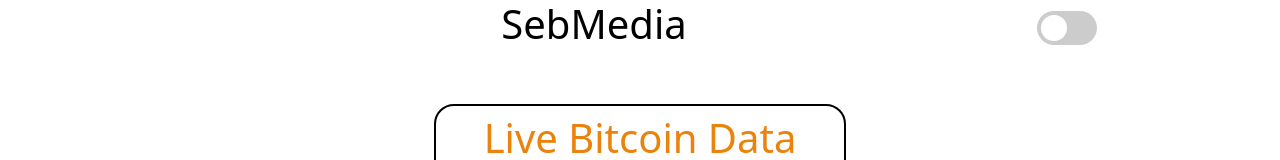
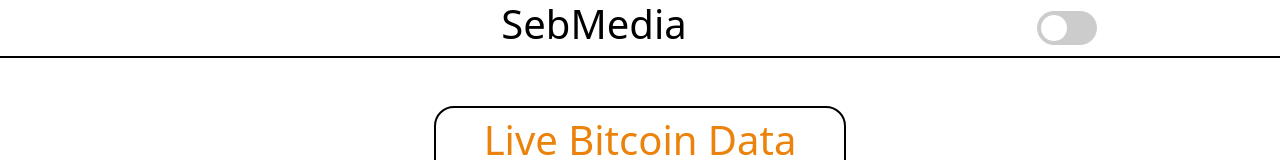
Before and after one commit to Sebastian-Webster/SebMedia, a plain HTML site: page index.html in a window 1280 px wide. Shown: the top 160 px of the page. Drawn offline with nearby package versions, Linux system fonts and the light colour scheme; no server answers; some icons are missing.

Commit message:
add bottom border for header

```diff
--- a/index.css
+++ b/index.css
@@ -105,6 +105,14 @@ header.lightMode {
   border-bottom: 2px solid black;
 }
 
+.automaticBorderB.darkMode {
+  border-bottom: 2px solid white;
+}
+
+.automaticBorderB.lightMode {
+  border-bottom: 2px solid black;
+}
+
 .headerTitle.darkMode {
   color: yellow;
 }
--- a/index.html
+++ b/index.html
@@ -8,7 +8,7 @@
         <link rel="stylesheet" href="index.css">
     </head>
     <body>
-        <header class="d-flex justify-content-around flex-row align-items-center darkMode">
+        <header class="d-flex justify-content-around flex-row align-items-center darkMode automaticBorderB">
             <div></div>
             <h1>SebMedia</h1>
             <div id="lightDarkModeSwitch" class="d-flex justify-content-center align-items-stretch">
```
